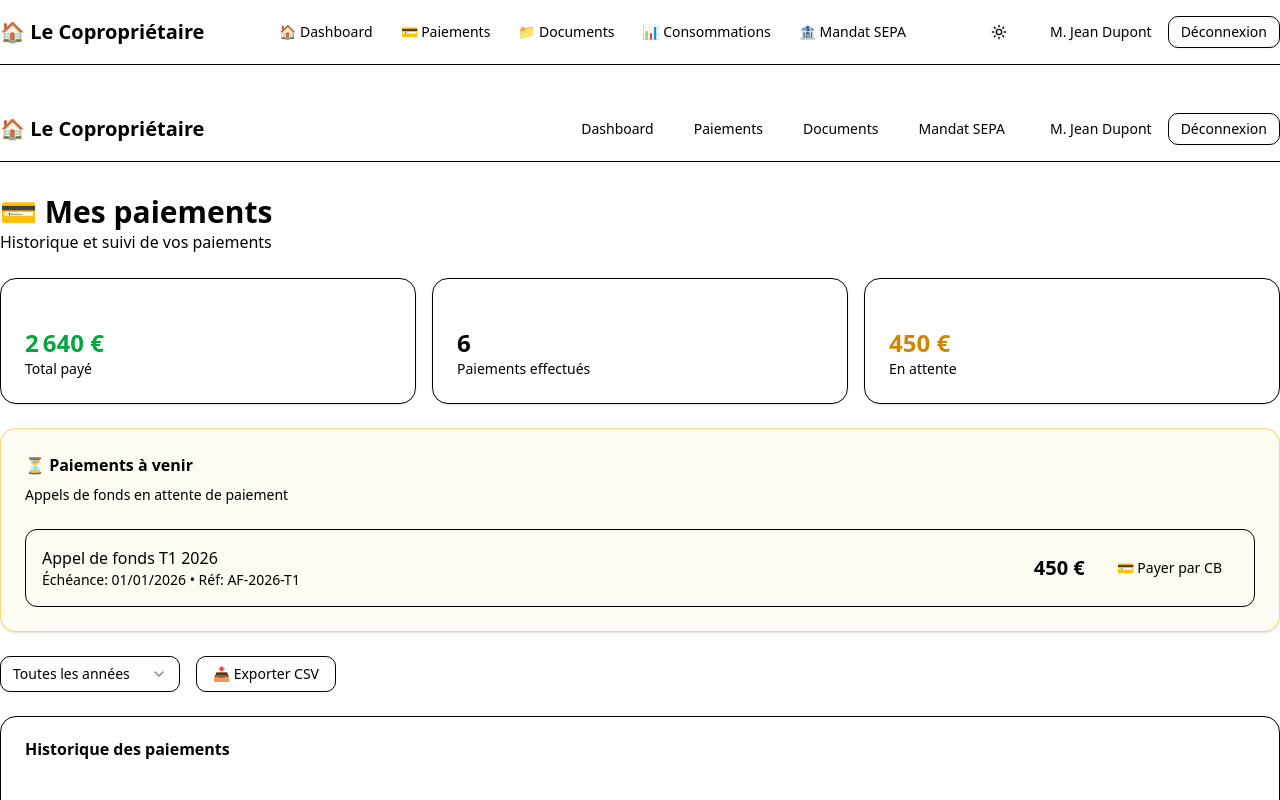
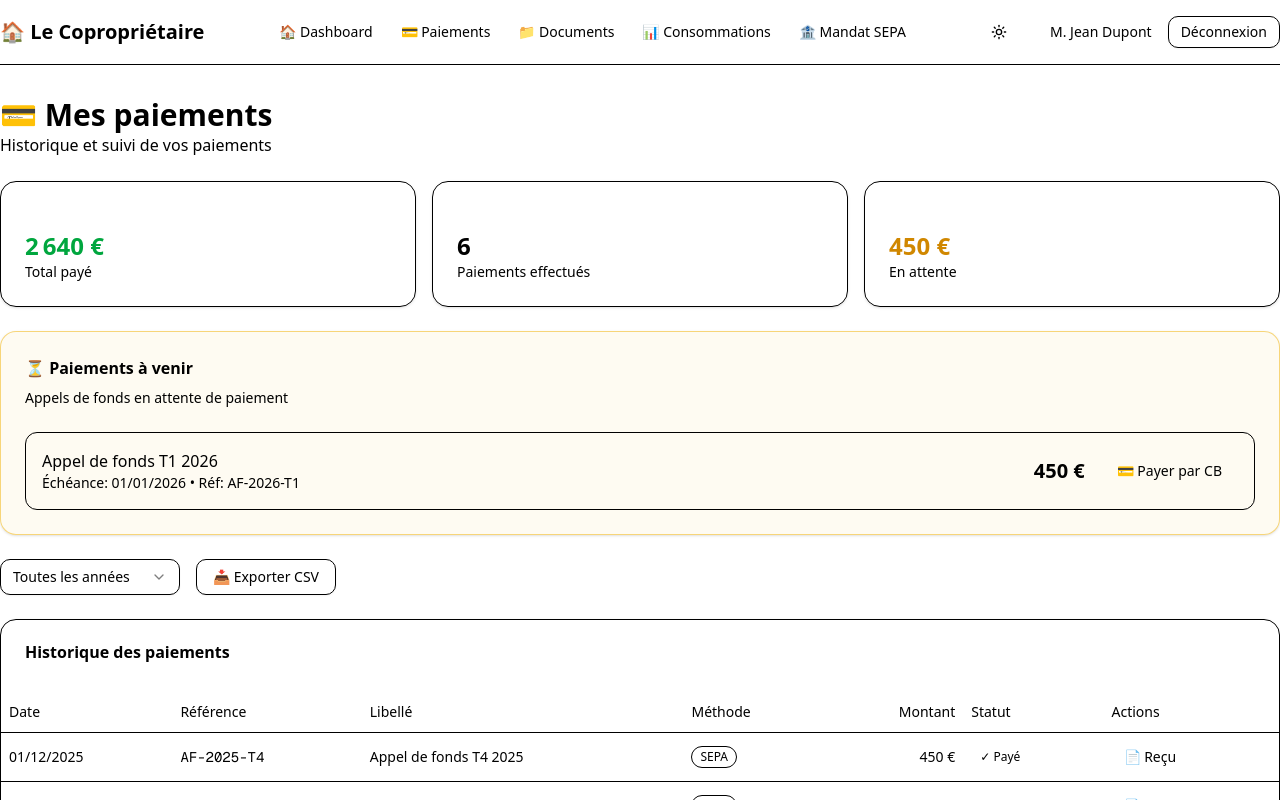
Before and after one commit to vMarc64/Le-Copropri-taire, a Next.js app in the folder apps/web/: page /portal/payments in a window 1280 px wide. Shown: the top 800 px of the page. Built offline with nearby package versions, Linux system fonts and the light colour scheme.

Commit message:
feat(web): improve Payments history page (#30)
- Refactor to use shared portal layout
- Add payment stats (total paid, count, pending)
- Add pending payments section with CB payment option
- Add year filter and CSV export button
- Add payment receipt download button

```diff
--- a/apps/web/src/app/portal/payments/page.tsx
+++ b/apps/web/src/app/portal/payments/page.tsx
@@ -1,6 +1,5 @@
 "use client";
 
-import Link from "next/link";
 import { useState } from "react";
 import { Button } from "@/components/ui/button";
 import { Badge } from "@/components/ui/badge";
@@ -44,10 +43,6 @@ const pendingPayments = [
   { id: "pending-1", dueDate: "01/01/2026", label: "Appel de fonds T1 2026", amount: 450, reference: "AF-2026-T1" },
 ];
 
-const ownerInfo = {
-  name: "M. Jean Dupont",
-};
-
 export default function PaymentsHistoryPage() {
   const [yearFilter, setYearFilter] = useState<string>("all");
   const [isPayOpen, setIsPayOpen] = useState(false);
@@ -70,38 +65,6 @@ export default function PaymentsHistoryPage() {
   };
 
   return (
-    <div className="min-h-screen bg-muted/30">
-      {/* Header */}
-      <header className="sticky top-0 z-50 w-full border-b bg-background/95 backdrop-blur supports-[backdrop-filter]:bg-background/60">
-        <div className="container flex h-16 items-center justify-between">
-          <div className="flex items-center gap-4">
-            <Link href="/portal" className="flex items-center gap-2">
-              <span className="text-xl font-bold">🏠 Le Copropriétaire</span>
-            </Link>
-          </div>
-          <nav className="flex items-center gap-4">
-            <Link href="/portal">
-              <Button variant="ghost" size="sm">Dashboard</Button>
-            </Link>
-            <Link href="/portal/payments">
-              <Button variant="default" size="sm">Paiements</Button>
-            </Link>
-            <Link href="/portal/documents">
-              <Button variant="ghost" size="sm">Documents</Button>
-            </Link>
-            <Link href="/portal/sepa">
-              <Button variant="ghost" size="sm">Mandat SEPA</Button>
-            </Link>
-            <div className="h-6 w-px bg-border" />
-            <span className="text-sm text-muted-foreground">{ownerInfo.name}</span>
-            <Link href="/login">
-              <Button variant="outline" size="sm">Déconnexion</Button>
-            </Link>
-          </nav>
-        </div>
-      </header>
-
-      <main className="container py-8">
     <div className="space-y-6">
       {/* Header */}
       <div className="flex items-center justify-between">
@@ -225,8 +188,6 @@ export default function PaymentsHistoryPage() {
           </Table>
         </CardContent>
       </Card>
-        </div>
-      </main>
 
       {/* Pay Dialog */}
       <Dialog open={isPayOpen} onOpenChange={setIsPayOpen}>
@@ -275,13 +236,6 @@ export default function PaymentsHistoryPage() {
           </DialogFooter>
         </DialogContent>
       </Dialog>
-
-      {/* Footer */}
-      <footer className="border-t py-6 mt-8">
-        <div className="container text-center text-sm text-muted-foreground">
-          <p>© 2025 Le Copropriétaire. Tous droits réservés.</p>
-        </div>
-      </footer>
     </div>
   );
 }
```
Lines whose indentation alone changed are shown as unchanged.
